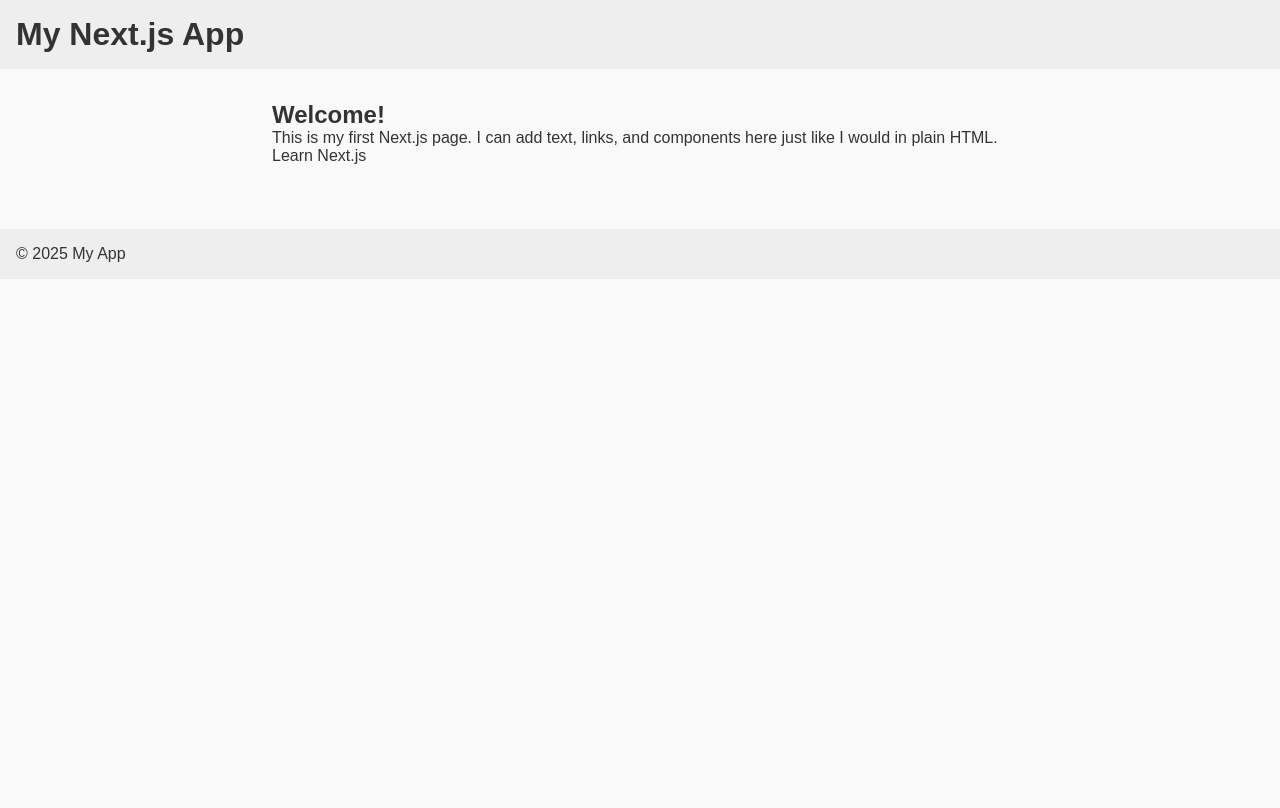
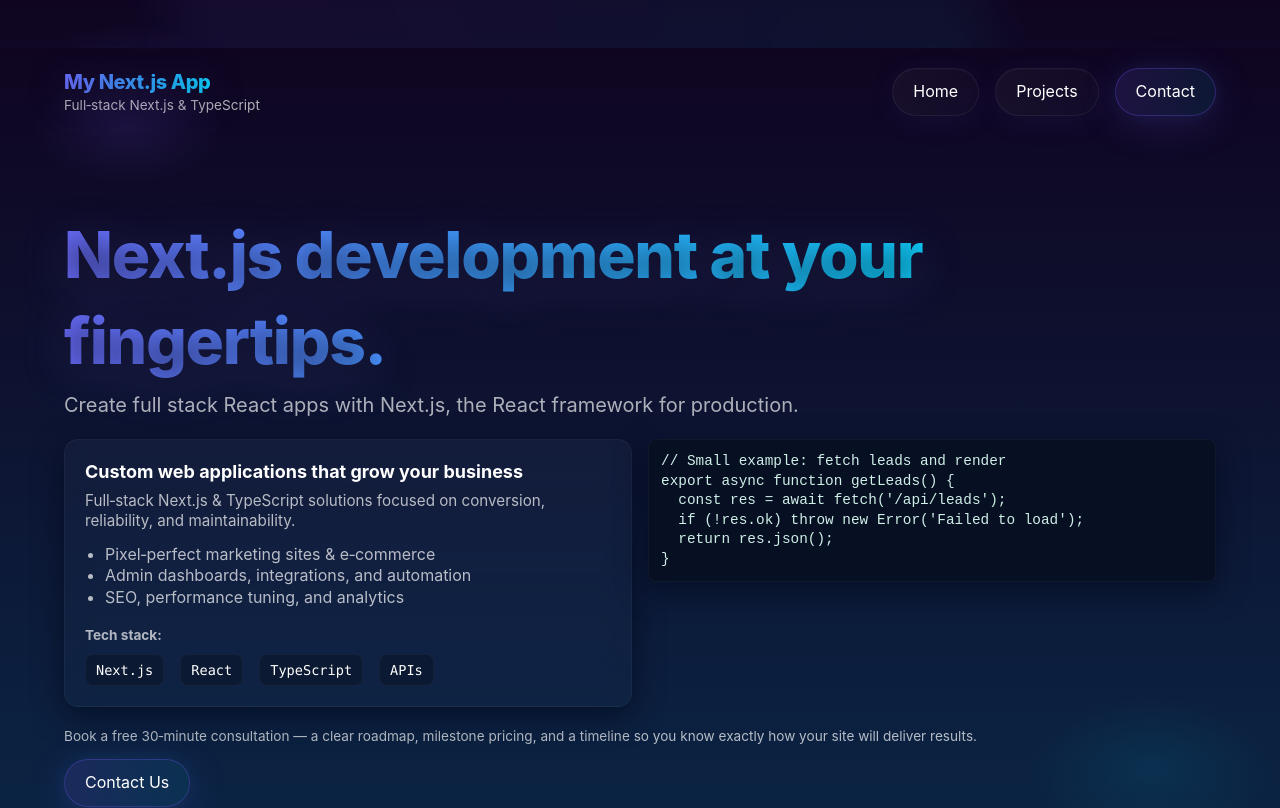
Before and after one commit to fullstacknyc/portfolio, a Next.js app: page / in a window 1280 px wide. Shown: the top 808 px of the page. Built offline with nearby package versions, Linux system fonts and the light colour scheme.

Commit message:
minimal viable product

```diff
--- a/src/app/globals.css
+++ b/src/app/globals.css
@@ -1,29 +1,254 @@
-/* globals.css */
+/* /c:/Users/myema/OneDrive/Desktop/portfolio/src/app/globals.css
+  A dazzling global stylesheet: vibrant animated gradients, neon UI, glass cards,
+  shimmering headings and accessible reduced-motion fallbacks.
+*/
 
-/* Reset some default browser styles */
-* {
-  margin: 0;
-  padding: 0;
-  box-sizing: border-box;
+/* Theme tokens */
+:root{
+  --bg-1: #0f0521;
+  --bg-2: #0b2545;
+  --glass: rgba(255,255,255,0.06);
+  --glass-strong: rgba(255,255,255,0.08);
+  --accent-1: #7C5CFF;
+  --accent-2: #00E0FF;
+  --accent-3: #FF5C8A;
+  --muted: rgba(255,255,255,0.7);
+  --radius: 14px;
+  --glass-blur: 12px;
+  --transition: 300ms cubic-bezier(.2,.9,.3,1);
+  --max-width: 1200px;
+  --padding: 24px;
 }
 
-/* Apply a base font and background */
+/* Base reset and sensible defaults */
+*,
+*::before,
+*::after { box-sizing: border-box; }
+
 html, body {
   height: 100%;
-  font-family: Arial, Helvetica, sans-serif;
-  background-color: #f9f9f9;
-  color: #333;
+  margin: 0;
+  font-family: Inter, ui-sans-serif, system-ui, -apple-system, "Segoe UI", Roboto, "Helvetica Neue", Arial;
+  -webkit-font-smoothing: antialiased;
+  -moz-osx-font-smoothing: grayscale;
+  background: radial-gradient(1200px 700px at 10% 10%, rgba(124,92,255,0.12), transparent 8%),
+          radial-gradient(1000px 600px at 90% 90%, rgba(0,224,255,0.08), transparent 12%),
+          linear-gradient(180deg, var(--bg-1), var(--bg-2));
+  color: white;
+  -webkit-tap-highlight-color: transparent;
+  line-height: 1.35;
+  padding: 0;
 }
 
-/* Anchor styles */
-a {
-  color: inherit;
-  text-decoration: none;
+/* Animated living canvas behind content */
+.dazzle-canvas {
+  position: fixed;
+  inset: 0;
+  z-index: -1;
+  background: conic-gradient(from 210deg at 50% 50%, rgba(124,92,255,0.07), rgba(0,224,255,0.06), rgba(255,92,138,0.06), rgba(124,92,255,0.07));
+  filter: blur(28px) saturate(1.1);
+  opacity: 0.95;
+  animation: rotateCanvas 25s linear infinite;
+  pointer-events: none;
+  transform-origin: center;
+}
+@keyframes rotateCanvas {
+  from { transform: rotate(0deg) scale(1); }
+  50%  { transform: rotate(180deg) scale(1.02); }
+  to   { transform: rotate(360deg) scale(1); }
 }
 
-/* Simple container class */
+/* Layout helpers */
 .container {
-  max-width: 800px;
-  margin: 0 auto;
-  padding: 2rem;
+  max-width: var(--max-width);
+  margin: 48px auto;
+  padding: var(--padding);
 }
+
+/* Shimmering headline */
+.h1 {
+  font-size: clamp(2rem, 5vw, 4rem);
+  font-weight: 800;
+  letter-spacing: -0.02em;
+  margin: 0 0 8px 0;
+  background: linear-gradient(90deg, var(--accent-1), var(--accent-2), var(--accent-3));
+  background-size: 200% 100%;
+  -webkit-background-clip: text;
+  background-clip: text;
+  color: transparent;
+  animation: shimmer 6s linear infinite;
+  text-shadow: 0 6px 30px rgba(0,0,0,0.6);
+}
+@keyframes shimmer {
+  0%   { background-position: 0% 50%; filter: drop-shadow(0 6px 18px rgba(124,92,255,0.25)); }
+  50%  { background-position: 100% 50%; filter: drop-shadow(0 12px 30px rgba(0,224,255,0.2)); }
+  100% { background-position: 0% 50%; filter: drop-shadow(0 6px 18px rgba(124,92,255,0.25)); }
+}
+
+/* Subheading */
+.h2 {
+  font-size: clamp(1rem, 2.4vw, 1.25rem);
+  color: var(--muted);
+  margin: 0 0 20px 0;
+  opacity: 0.95;
+}
+
+/* Interactive neon button */
+.btn {
+  display: inline-flex;
+  align-items: center;
+  gap: 10px;
+  padding: 12px 20px;
+  background: linear-gradient(90deg, rgba(255,255,255,0.04), rgba(255,255,255,0.02));
+  border: 1px solid rgba(255,255,255,0.06);
+  border-radius: 999px;
+  color: white;
+  text-decoration: none;
+  cursor: pointer;
+  transition: box-shadow var(--transition), transform var(--transition), border-color var(--transition);
+  box-shadow: 0 6px 30px rgba(124,92,255,0.08), 0 1px 0 rgba(255,255,255,0.02) inset;
+  user-select: none;
+  -webkit-tap-highlight-color: transparent;
+}
+.btn:focus {
+  outline: none;
+  box-shadow: 0 6px 40px rgba(124,92,255,0.28), 0 0 0 6px rgba(124,92,255,0.08);
+  transform: translateY(-2px);
+}
+.btn:hover {
+  transform: translateY(-4px);
+  border-color: rgba(255,255,255,0.18);
+}
+.btn--neon {
+  background: linear-gradient(90deg, rgba(124,92,255,0.14), rgba(0,224,255,0.08));
+  border: 1px solid rgba(124,92,255,0.28);
+  box-shadow: 0 8px 40px rgba(124,92,255,0.18), 0 0 20px rgba(0,224,255,0.06);
+  color: #fff;
+}
+
+/* Glass cards */
+.card {
+  background: linear-gradient(180deg, rgba(255,255,255,0.03), rgba(255,255,255,0.02));
+  border-radius: var(--radius);
+  padding: 20px;
+  border: 1px solid rgba(255,255,255,0.04);
+  backdrop-filter: blur(var(--glass-blur)) saturate(1.08);
+  -webkit-backdrop-filter: blur(var(--glass-blur)) saturate(1.08);
+  box-shadow: 0 8px 30px rgba(2,6,23,0.6);
+  transition: transform var(--transition), box-shadow var(--transition);
+}
+.card:hover {
+  transform: translateY(-8px);
+  box-shadow: 0 18px 60px rgba(2,6,23,0.7);
+}
+
+/* Code-like badge */
+.kbd {
+  font-family: ui-monospace, SFMono-Regular, Menlo, Monaco, "Roboto Mono", "Segoe UI Mono", monospace;
+  background: rgba(0,0,0,0.25);
+  padding: 6px 10px;
+  border-radius: 8px;
+  font-size: 0.85rem;
+  color: #fff;
+  border: 1px solid rgba(255,255,255,0.04);
+}
+
+/* Card content hierarchy */
+.card > * { position: relative; z-index: 1; }
+.card .title {
+  font-weight: 700;
+  font-size: 1.125rem;
+  margin: 0 0 6px 0;
+}
+.card .desc {
+  color: var(--muted);
+  margin: 0;
+  font-size: 0.95rem;
+}
+
+/* Neon outline utility for emphasis */
+.neon-outline {
+  position: relative;
+  z-index: 0;
+}
+.neon-outline::after {
+  content: "";
+  position: absolute;
+  inset: -6px;
+  z-index: -1;
+  border-radius: inherit;
+  background: linear-gradient(90deg, rgba(124,92,255,0.18), rgba(0,224,255,0.12));
+  filter: blur(18px);
+  opacity: 0.9;
+  transition: opacity var(--transition);
+  pointer-events: none;
+}
+
+/* Decorative divider */
+.divider {
+  height: 1px;
+  background: linear-gradient(90deg, transparent, rgba(255,255,255,0.06), transparent);
+  margin: 20px 0;
+  border-radius: 999px;
+}
+
+/* Footer and small text */
+.small {
+  font-size: 0.85rem;
+  color: rgba(255,255,255,0.68);
+}
+
+/* Utilities */
+.row { display:flex; gap:16px; align-items:center; flex-wrap:wrap; }
+.col { display:flex; flex-direction:column; gap:8px; }
+.center { display:flex; align-items:center; justify-content:center; }
+
+/* Accessibility: prefer reduced motion */
+@media (prefers-reduced-motion: reduce) {
+  .dazzle-canvas, .h1, .card, .btn, .card--float::before {
+   animation: none !important;
+   transition: none !important;
+  }
+}
+
+/* Responsive tweaks */
+@media (max-width: 720px) {
+  .container { padding: 18px; margin: 28px auto; }
+  .h1 { text-align: center; }
+  .row { gap: 12px; }
+}
+
+/* Tiny animated sparkles for extra dazzle */
+.sparkles {
+  position: absolute;
+  inset: 0;
+  pointer-events: none;
+  overflow: visible;
+}
+.sparkles span {
+  position: absolute;
+  width: 6px;
+  height: 6px;
+  border-radius: 50%;
+  background: radial-gradient(circle at 30% 30%, #fff, rgba(255,255,255,0.6) 30%, rgba(124,92,255,0.8) 60%, transparent 70%);
+  opacity: 0.9;
+  transform: translate3d(0,0,0) scale(0.8);
+  animation: sparkle 3.6s linear infinite;
+}
+@keyframes sparkle {
+  0% { transform: translateY(0) scale(.8); opacity: 0; }
+  10% { opacity: 1; }
+  50% { transform: translateY(-32px) scale(1.1); opacity: 0.9; }
+  90% { opacity: 0.2; }
+  100% { transform: translateY(-60px) scale(.6); opacity: 0; }
+}
+
+/* Example minimal utility to create sparkles via HTML:
+  <div class="sparkles">
+    <span style="left:10%; top:70%; animation-delay:0s;"></span>
+    <span style="left:40%; top:50%; animation-delay:0.3s;"></span>
+    <span style="left:80%; top:60%; animation-delay:0.6s;"></span>
+  </div>
+*/
+
+/* End of dazzling globals */
--- a/src/app/layout.tsx
+++ b/src/app/layout.tsx
@@ -1,6 +1,7 @@
 // app/layout.tsx
 import "./globals.css";
 import type { Metadata } from "next";
+import Link from "next/link";
 
 export const metadata: Metadata = {
   title: "My Next.js App",
@@ -15,12 +16,29 @@
   return (
     <html lang="en">
       <body>
-        <header style={{ padding: "1rem", background: "#eee" }}>
-          <h1>My Next.js App</h1>
+        {/* decorative animated background */}
+        <div className="dazzle-canvas" aria-hidden />
+
+        <header className="container" style={{ paddingTop: 20 }}>
+          <div className="row" style={{ justifyContent: "space-between", alignItems: "center" }}>
+            <div>
+              <h1 className="h1" style={{ margin: 0, fontSize: "1.25rem" }}>My Next.js App</h1>
+              <p className="small" style={{ margin: 0 }}>Full‑stack Next.js & TypeScript</p>
+            </div>
+
+            <nav className="row">
+              <Link href="/" className="btn">Home</Link>
+              <Link href="/projects" className="btn">Projects</Link>
+              <Link href="/contact" className="btn btn--neon">Contact</Link>
+            </nav>
+          </div>
         </header>
+
         <main className="container">{children}</main>
-        <footer style={{ padding: "1rem", background: "#eee", marginTop: "2rem" }}>
-          <p>© 2025 My App</p>
+
+        <footer className="container" style={{ marginTop: 24 }}>
+          <div className="divider" />
+          <p className="small">© 2025 — Built with Next.js</p>
         </footer>
       </body>
     </html>
--- a/src/app/page.tsx
+++ b/src/app/page.tsx
@@ -1,13 +1,91 @@
+import Link from "next/link";
+
 // app/page.tsx
 export default function HomePage() {
   return (
     <section>
-      <h2>Welcome!</h2>
-      <p>
-        This is my first Next.js page. I can add text, links, and components here just
-        like I would in plain HTML.
+      <header>
+        <h2 className="h1">Next.js development at your fingertips.</h2>
+        <p className="h2">
+          Create full stack React apps with Next.js, the React framework for
+          production.
+        </p>
+      </header>
+
+      <div
+        style={{
+          display: "grid",
+          gridTemplateColumns: "1fr 1fr",
+          gap: "1rem",
+          alignItems: "start",
+          margin: "1.25rem 0",
+        }}
+      >
+        <div>
+          <article className="card card--float">
+            <h3 className="title">
+              Custom web applications that grow your business
+            </h3>
+            <p className="desc">
+              Full‑stack Next.js & TypeScript solutions focused on conversion,
+              reliability, and maintainability.
+            </p>
+
+            <ul
+              style={{
+                marginTop: ".75rem",
+                paddingLeft: "1.25rem",
+                color: "var(--muted)",
+              }}
+            >
+              <li>Pixel‑perfect marketing sites & e‑commerce</li>
+              <li>Admin dashboards, integrations, and automation</li>
+              <li>SEO, performance tuning, and analytics</li>
+            </ul>
+
+            <div style={{ marginTop: ".75rem" }}>
+              <strong className="small">Tech stack:</strong>
+              <div className="row" style={{ marginTop: ".5rem" }}>
+                <span className="kbd">Next.js</span>
+                <span className="kbd">React</span>
+                <span className="kbd">TypeScript</span>
+                <span className="kbd">APIs</span>
+              </div>
+            </div>
+          </article>
+        </div>
+
+        <pre
+          className="card"
+          style={{
+            margin: 0,
+            background: "#071023",
+            color: "#cfeee7",
+            padding: ".75rem",
+            borderRadius: 8,
+            fontSize: ".9rem",
+            overflowX: "auto",
+          }}
+        >
+          {`// Small example: fetch leads and render
+export async function getLeads() {
+  const res = await fetch('/api/leads');
+  if (!res.ok) throw new Error('Failed to load');
+  return res.json();
+}`}
+        </pre>
+      </div>
+
+      <p className="small" style={{ marginTop: 12, color: "var(--muted)" }}>
+        Book a free 30‑minute consultation — a clear roadmap, milestone pricing,
+        and a timeline so you know exactly how your site will deliver results.
       </p>
-      <a href="https://nextjs.org/docs">Learn Next.js</a>
+
+      <div style={{ marginTop: 12 }}>
+        <Link href="/contact" className="btn btn--neon">
+          Contact Us
+        </Link>
+      </div>
     </section>
   );
 }
```
